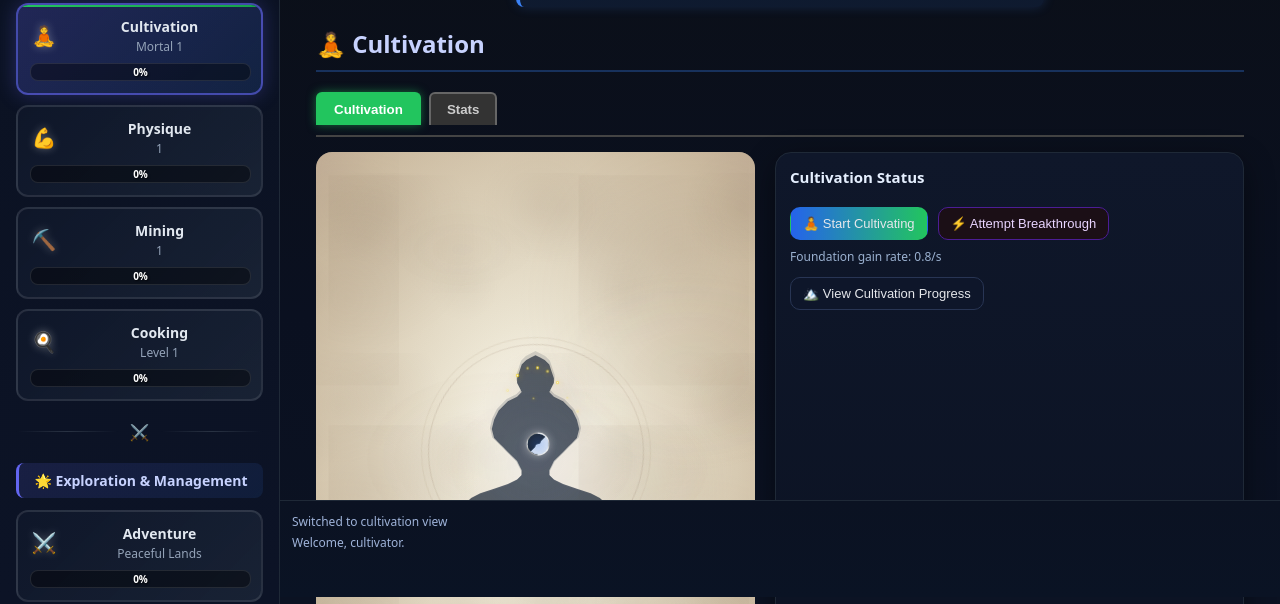
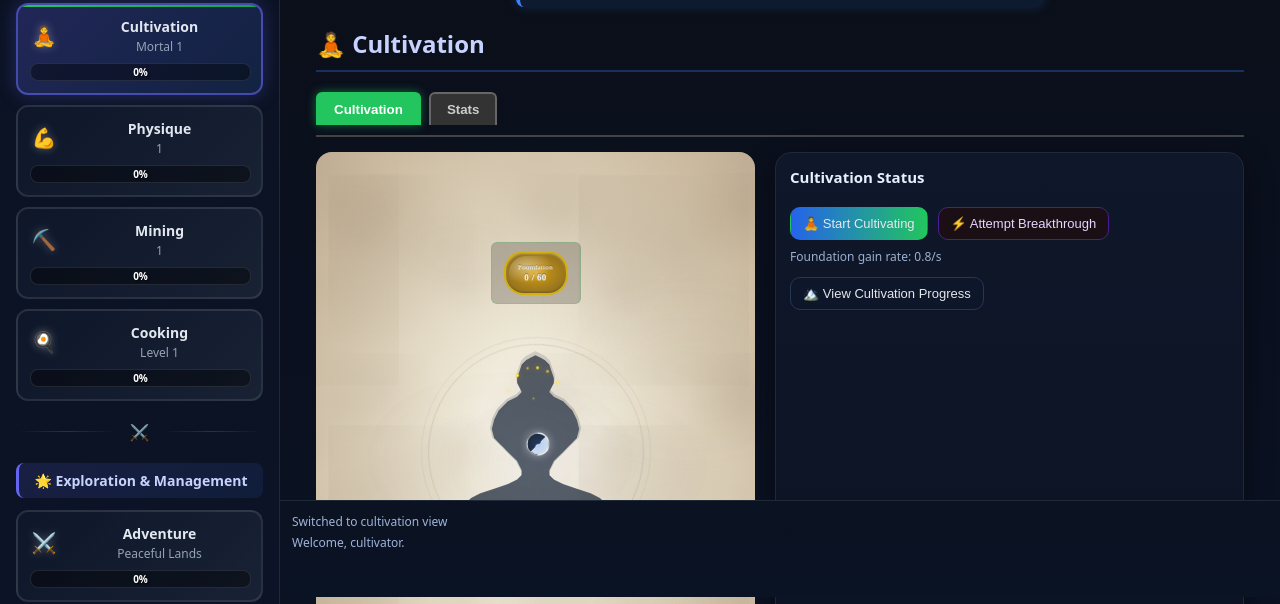
Before and after one commit to recalledz/way-of-ascension, a website with bundled scripts: page index.html in a window 1280 px wide. Shown: the part 203-807 px from the top of the page. Built offline with nearby package versions, Linux system fonts and the light colour scheme.

Commit message:
feat: enhance foundation seal UI with animated effects and improved visuals

```diff
--- a/index.html
+++ b/index.html
@@ -162,9 +162,16 @@
                   <div class="ornamental-outline"></div>
                 </div>
 
-                <!-- Foundation display below silhouette -->
+                <!-- Foundation seal above silhouette -->
                 <div class="foundation-display">
-                  <span id="foundationText"><span id="foundValSilhouette">0</span>/<span id="foundCapSilhouette">60</span> Foundation</span>
+                  <div class="foundation-seal">
+                    <div class="foundation-text">
+                      <span class="foundation-label">Foundation</span>
+                      <span class="foundation-numbers" id="foundationNumbers">
+                        <span id="foundValSilhouette">0</span> / <span id="foundCapSilhouette">60</span>
+                      </span>
+                    </div>
+                  </div>
                 </div>
 
                 <!-- Qi display below foundation -->
--- a/style.css
+++ b/style.css
@@ -772,36 +772,175 @@ body{
   }
 }
 
-/* Foundation display below silhouette */
+/* Foundation seal above silhouette head */
 .foundation-display {
   position: absolute;
-  bottom: 25px;
+  top: 15%;
   left: 50%;
   transform: translateX(-50%);
   text-align: center;
-  z-index: 10;
-}
-
-.foundation-display span {
+  z-index: 15;
+}
+
+.foundation-seal {
+  position: relative;
+  width: 60px;
+  height: 40px;
+  background:
+    radial-gradient(ellipse at center,
+      rgba(218, 165, 32, 0.95) 0%,
+      rgba(184, 134, 11, 0.9) 30%,
+      rgba(146, 107, 9, 0.85) 70%,
+      rgba(120, 88, 7, 0.8) 100%
+    );
+  border-radius: 20px;
+  border: 2px solid rgba(255, 215, 0, 0.6);
+  box-shadow:
+    inset 0 1px 2px rgba(255, 255, 255, 0.3),
+    inset 0 -1px 2px rgba(0, 0, 0, 0.3);
+  animation: foundationAura 3s ease-in-out infinite;
+}
+
+.foundation-seal::before {
+  content: '';
+  position: absolute;
+  inset: 3px;
+  background:
+    radial-gradient(ellipse at 30% 30%,
+      rgba(255, 255, 255, 0.4) 0%,
+      transparent 50%
+    );
+  border-radius: 17px;
+  pointer-events: none;
+}
+
+.foundation-seal::after {
+  content: '';
+  position: absolute;
+  inset: -4px;
+  background:
+    radial-gradient(ellipse at center,
+      rgba(255, 215, 0, 0.15) 0%,
+      rgba(255, 215, 0, 0.08) 40%,
+      transparent 70%
+    );
+  border-radius: 24px;
+  animation: sealGlow 4s ease-in-out infinite;
+  z-index: -1;
+}
+
+.foundation-text {
+  position: absolute;
+  top: 50%;
+  left: 50%;
+  transform: translate(-50%, -50%);
   font-family: 'Cinzel', serif;
-  font-size: 16px;
-  font-weight: 600;
-  color: rgba(139, 69, 19, 0.9);
+  color: rgba(139, 69, 19, 1);
   text-shadow:
-    0 1px 2px rgba(0, 0, 0, 0.3),
-    0 0 8px rgba(139, 69, 19, 0.4);
-  letter-spacing: 0.5px;
-  background: rgba(245, 245, 220, 0.15);
-  padding: 6px 12px;
-  border-radius: 8px;
-  backdrop-filter: blur(2px);
-  border: 1px solid rgba(139, 69, 19, 0.2);
+    0 1px 0 rgba(255, 255, 255, 0.5),
+    0 -1px 0 rgba(0, 0, 0, 0.3),
+    0 0 8px rgba(255, 215, 0, 0.3);
+  letter-spacing: 0.3px;
+  line-height: 1.1;
+}
+
+.foundation-label {
+  font-size: 7px;
+  font-weight: 500;
+  display: block;
+  margin-bottom: 1px;
+  opacity: 0.9;
+}
+
+.foundation-numbers {
+  font-size: 9px;
+  font-weight: 700;
+  display: block;
+  transition: all 0.3s ease;
+}
+
+.foundation-numbers.flash {
+  color: rgba(255, 255, 255, 1);
+  text-shadow:
+    0 0 8px rgba(255, 215, 0, 0.8),
+    0 0 16px rgba(255, 255, 255, 0.6);
+  animation: foundationFlash 0.6s ease-out;
+}
+
+.foundation-numbers.pulse-max {
+  animation: foundationPulse 2s ease-in-out infinite;
+}
+
+@keyframes foundationAura {
+  0%, 100% {
+    box-shadow:
+      inset 0 1px 2px rgba(255, 255, 255, 0.3),
+      inset 0 -1px 2px rgba(0, 0, 0, 0.2);
+  }
+  50% {
+    box-shadow:
+      inset 0 1px 2px rgba(255, 255, 255, 0.4),
+      inset 0 -1px 2px rgba(0, 0, 0, 0.3);
+  }
+}
+
+@keyframes sealGlow {
+  0%, 100% {
+    opacity: 0.6;
+    transform: scale(1);
+  }
+  50% {
+    opacity: 1;
+    transform: scale(1.05);
+  }
+}
+
+@keyframes foundationFlash {
+  0% {
+    color: rgba(139, 69, 19, 1);
+    text-shadow:
+      0 1px 0 rgba(255, 255, 255, 0.5),
+      0 -1px 0 rgba(0, 0, 0, 0.3),
+      0 0 8px rgba(255, 215, 0, 0.3);
+  }
+  50% {
+    color: rgba(255, 255, 255, 1);
+    text-shadow:
+      0 0 12px rgba(255, 215, 0, 1),
+      0 0 24px rgba(255, 255, 255, 0.8),
+      0 0 36px rgba(255, 215, 0, 0.6);
+    transform: scale(1.1);
+  }
+  100% {
+    color: rgba(139, 69, 19, 1);
+    text-shadow:
+      0 1px 0 rgba(255, 255, 255, 0.5),
+      0 -1px 0 rgba(0, 0, 0, 0.3),
+      0 0 8px rgba(255, 215, 0, 0.3);
+  }
+}
+
+@keyframes foundationPulse {
+  0%, 100% {
+    color: rgba(139, 69, 19, 1);
+    text-shadow:
+      0 1px 0 rgba(255, 255, 255, 0.5),
+      0 -1px 0 rgba(0, 0, 0, 0.3),
+      0 0 8px rgba(255, 215, 0, 0.3);
+  }
+  50% {
+    color: rgba(255, 215, 0, 1);
+    text-shadow:
+      0 0 8px rgba(255, 215, 0, 0.8),
+      0 0 16px rgba(255, 255, 255, 0.4);
+    transform: scale(1.05);
+  }
 }
 
 /* Qi display below foundation */
 .qi-display {
   position: absolute;
-  bottom: 8px;
+  bottom: 35px;
   left: 50%;
   transform: translateX(-50%);
   text-align: center;
--- a/ui/realm.js
+++ b/ui/realm.js
@@ -39,9 +39,31 @@ export function updateRealmUI() {
 export function updateActivityCultivation() {
   setText('realmNameActivity', `${REALMS[S.realm.tier].name} ${S.realm.stage}`);
   updateCurrentRealmHeader();
-  // Update foundation display below silhouette
-  setText('foundValSilhouette', Math.floor(S.foundation));
-  setText('foundCapSilhouette', fCap());
+
+  // Update foundation seal
+  const prevFoundation = parseInt(document.getElementById('foundValSilhouette').textContent) || 0;
+  const currentFoundation = Math.floor(S.foundation);
+  const maxFoundation = fCap();
+
+  setText('foundValSilhouette', currentFoundation);
+  setText('foundCapSilhouette', maxFoundation);
+
+  // Flash effect when foundation increases
+  const foundationNumbers = document.getElementById('foundationNumbers');
+  if (foundationNumbers && currentFoundation > prevFoundation) {
+    foundationNumbers.classList.add('flash');
+    setTimeout(() => foundationNumbers.classList.remove('flash'), 600);
+  }
+
+  // Pulse effect when at max foundation
+  if (foundationNumbers) {
+    if (currentFoundation >= maxFoundation) {
+      foundationNumbers.classList.add('pulse-max');
+    } else {
+      foundationNumbers.classList.remove('pulse-max');
+    }
+  }
+
   // Update qi display below silhouette
   setText('qiValSilhouette', Math.floor(S.qi));
   setText('qiCapSilhouette', qCap());
```
